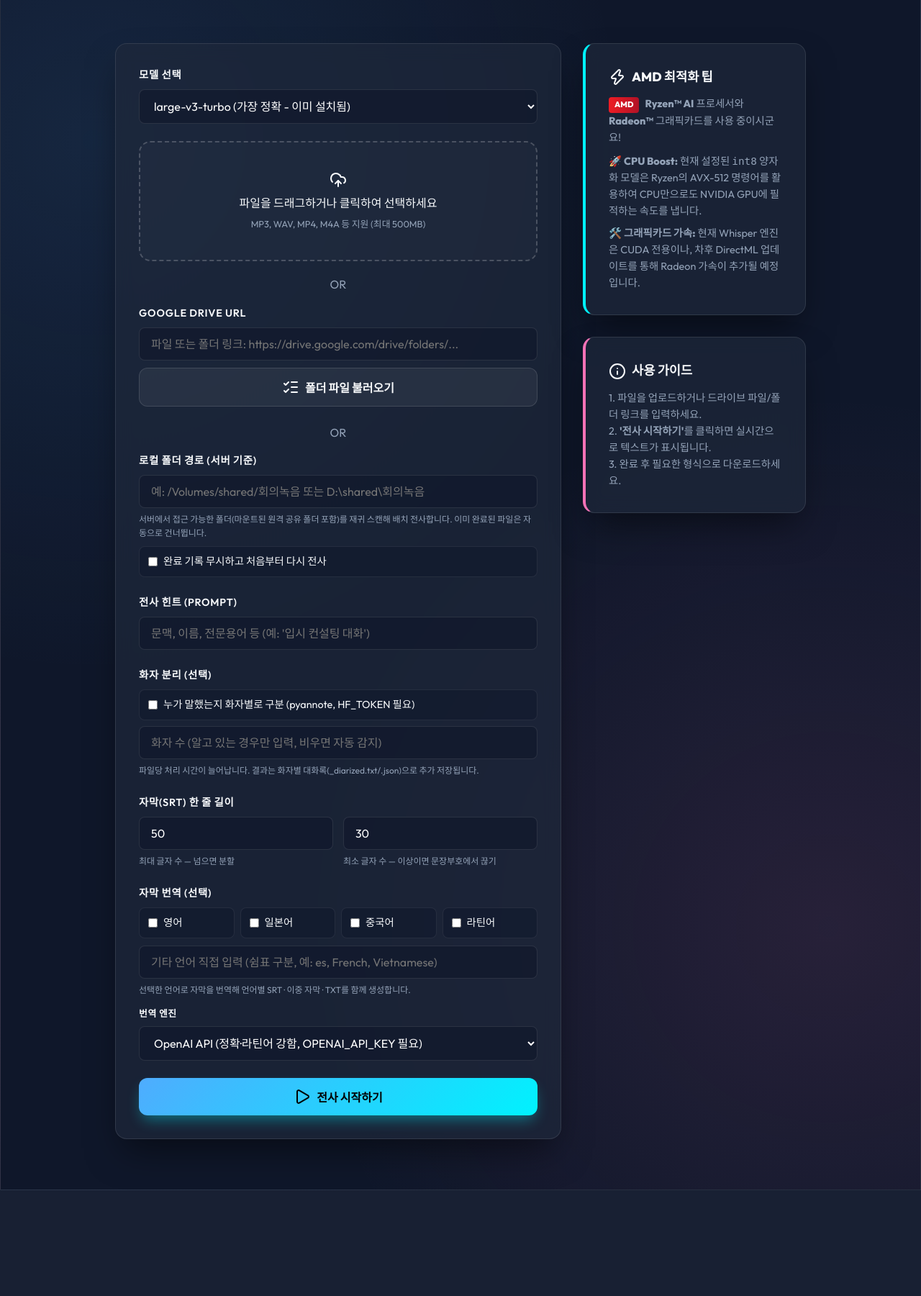
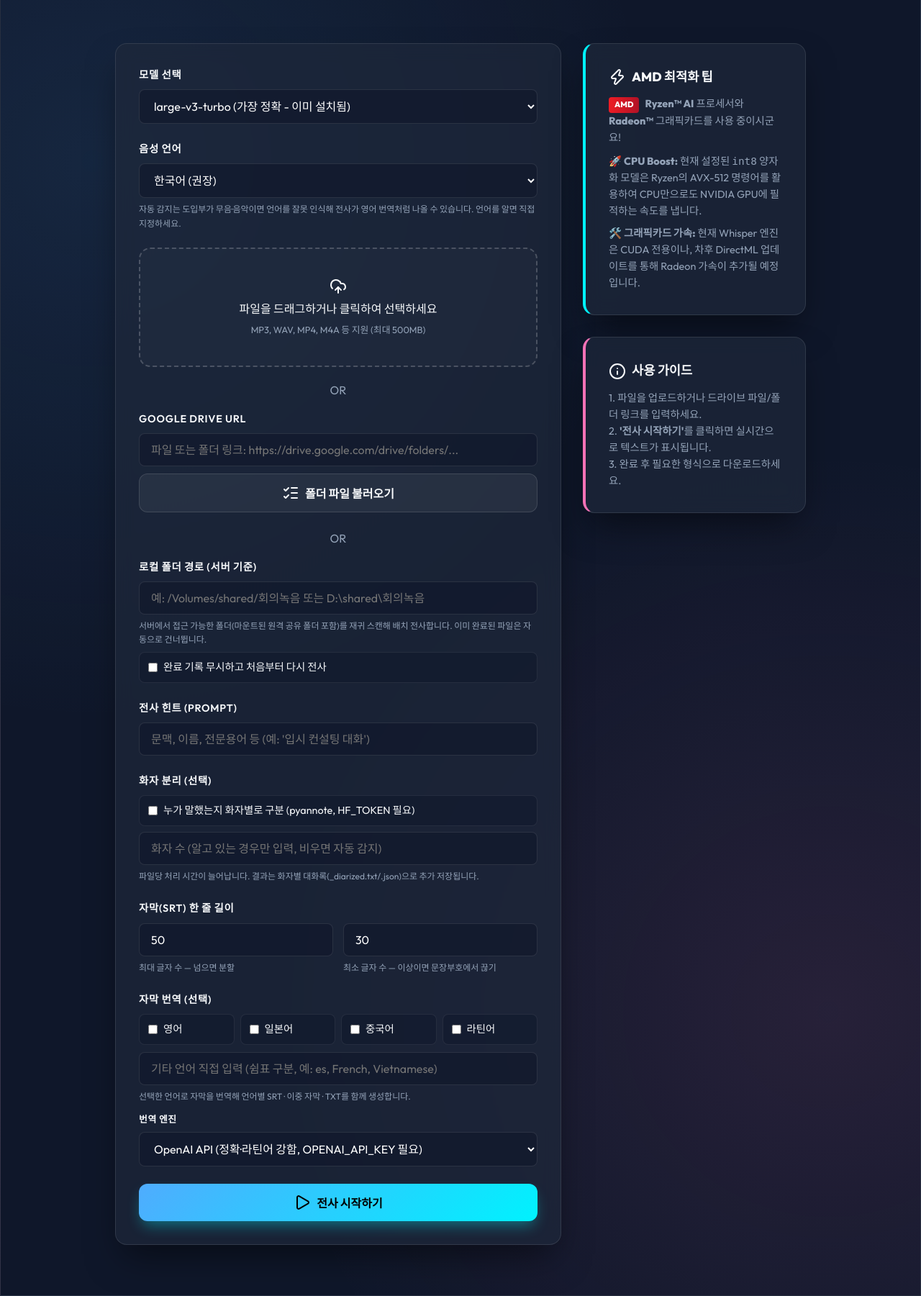
Before and after one commit to j-minkim/Python-STT-Pro, a Flask app: page / in a window 1280 px wide. Shown: the part 171-1972 px from the top of the page at 72% size. Before the commit the page ends 1825 px from the top, so only its background shows below. Run offline with Flask 3, Linux system fonts and the light colour scheme.

Commit message:
Fix wrong-language transcripts from failed auto-detection
Web UI had no language field, so every file was auto-detected. Clips
opening with silence/music got misdetected (en 0.3, even ar hallucinations)
and Whisper then emitted translated/hallucinated transcripts - 24 of 51
files in an overnight batch were affected.

- Add a language selector to the web form (default Korean, auto-detect
  optional) - backend already honored the field.
- Emit a 'warning' SSE event (shown in the job log) when auto-detection
  confidence is below 0.7 so bad files are visible immediately.
- Normalize resume keys to NFC (and legacy manifest keys on load) so
  macOS NFD filenames and Windows NFC filenames produce identical keys.

The affected batch's manifest entries were reset so those files will be
re-transcribed on resubmit; the 27 correct files stay skipped.

Co-Authored-By: Claude Fable 5 <noreply@anthropic.com>

```diff
--- a/templates/index.html
+++ b/templates/index.html
@@ -541,6 +541,18 @@
                             </select>
                         </div>
 
+                        <div class="form-group">
+                            <label>음성 언어</label>
+                            <select name="language">
+                                <option value="ko" selected>한국어 (권장)</option>
+                                <option value="">자동 감지</option>
+                                <option value="en">English</option>
+                                <option value="ja">日本語</option>
+                                <option value="zh">中文</option>
+                            </select>
+                            <span class="field-hint">자동 감지는 도입부가 무음·음악이면 언어를 잘못 인식해 전사가 영어 번역처럼 나올 수 있습니다. 언어를 알면 직접 지정하세요.</span>
+                        </div>
+
                         <div class="dropzone" id="dropzone">
                             <i data-lucide="upload-cloud" size="48"></i>
                             <p id="fileNameDisplay">파일을 드래그하거나 클릭하여 선택하세요</p>
@@ -1034,6 +1046,10 @@
                     if (currentWidth < 95) progressBar.style.width = (currentWidth + 1) + '%';
                 }
 
+                if (event.type === 'warning') {
+                    addLog(event.data.message, 'error');
+                }
+
                 if (event.type === 'diarized') {
                     const label = event.data.filename ? `${event.data.filename}: ` : '';
                     addLog(`${label}화자 분리 완료 (화자 ${event.data.speakers}명)`, 'success');
--- a/web_app.py
+++ b/web_app.py
@@ -473,6 +473,17 @@ def transcribe_with_engine(job_id, engine, audio_path, language, prompt, filenam
         lang_info['file_index'] = file_index
         lang_info['total_files'] = file_total
     push_event(job_id, 'info', lang_info)
+
+    # Auto-detection can silently pick the wrong language when the clip opens
+    # with silence/music, which makes Whisper output read like a translation.
+    if not language and info.language_probability < 0.7:
+        push_event(job_id, 'warning', {
+            'message': (
+                f'⚠ {display_name}: 언어 감지 신뢰도가 낮습니다 '
+                f'({info.language}, {round(info.language_probability * 100)}%). '
+                '결과가 이상하면 언어를 직접 지정해 다시 전사하세요.'
+            ),
+        })
 
     results = []
     for segment in segments_gen:
```
Also changed, not shown: batch_state.py (+10 -1 lines), tests/test_batch_state.py (+24 -0 lines).
